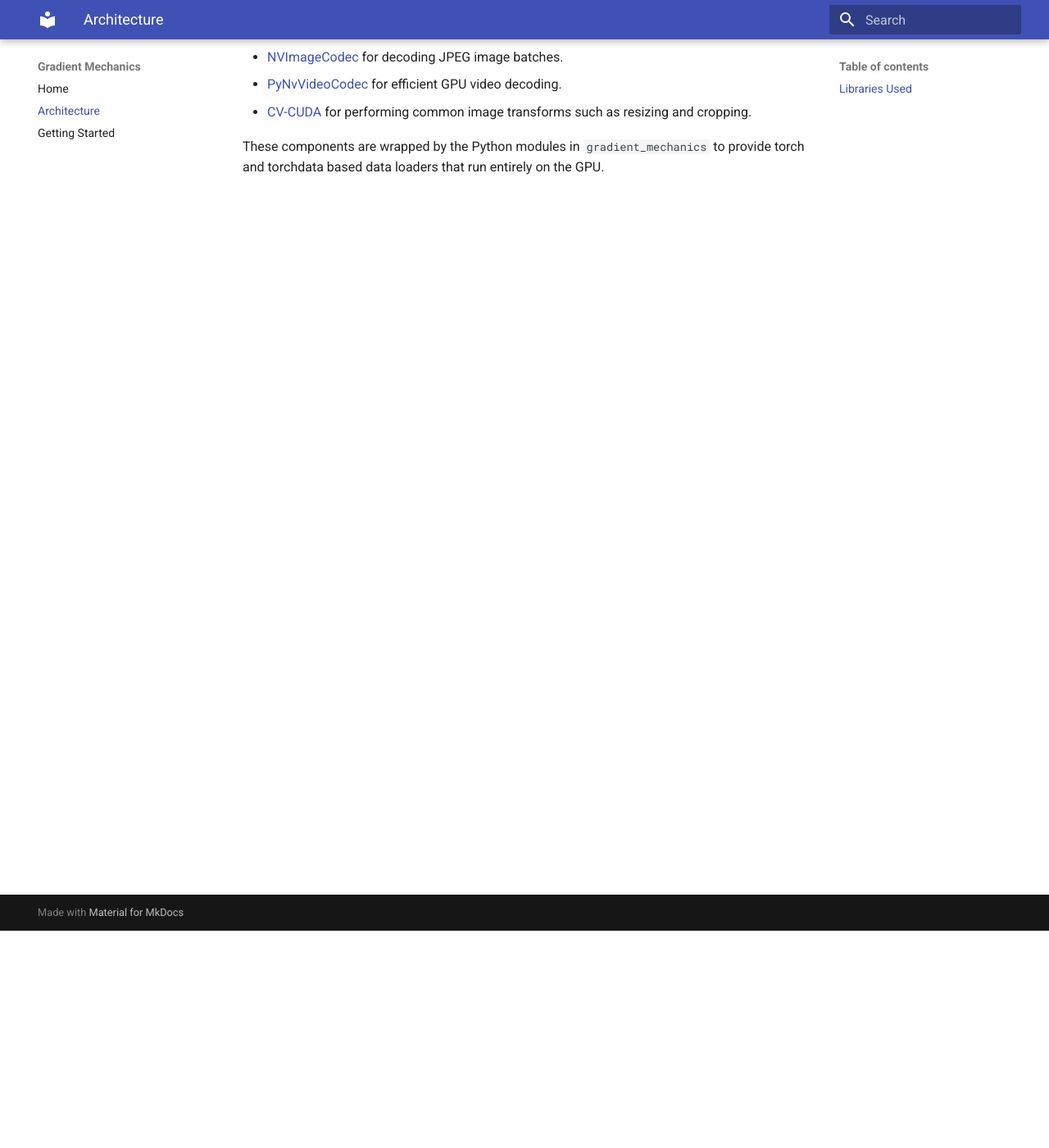
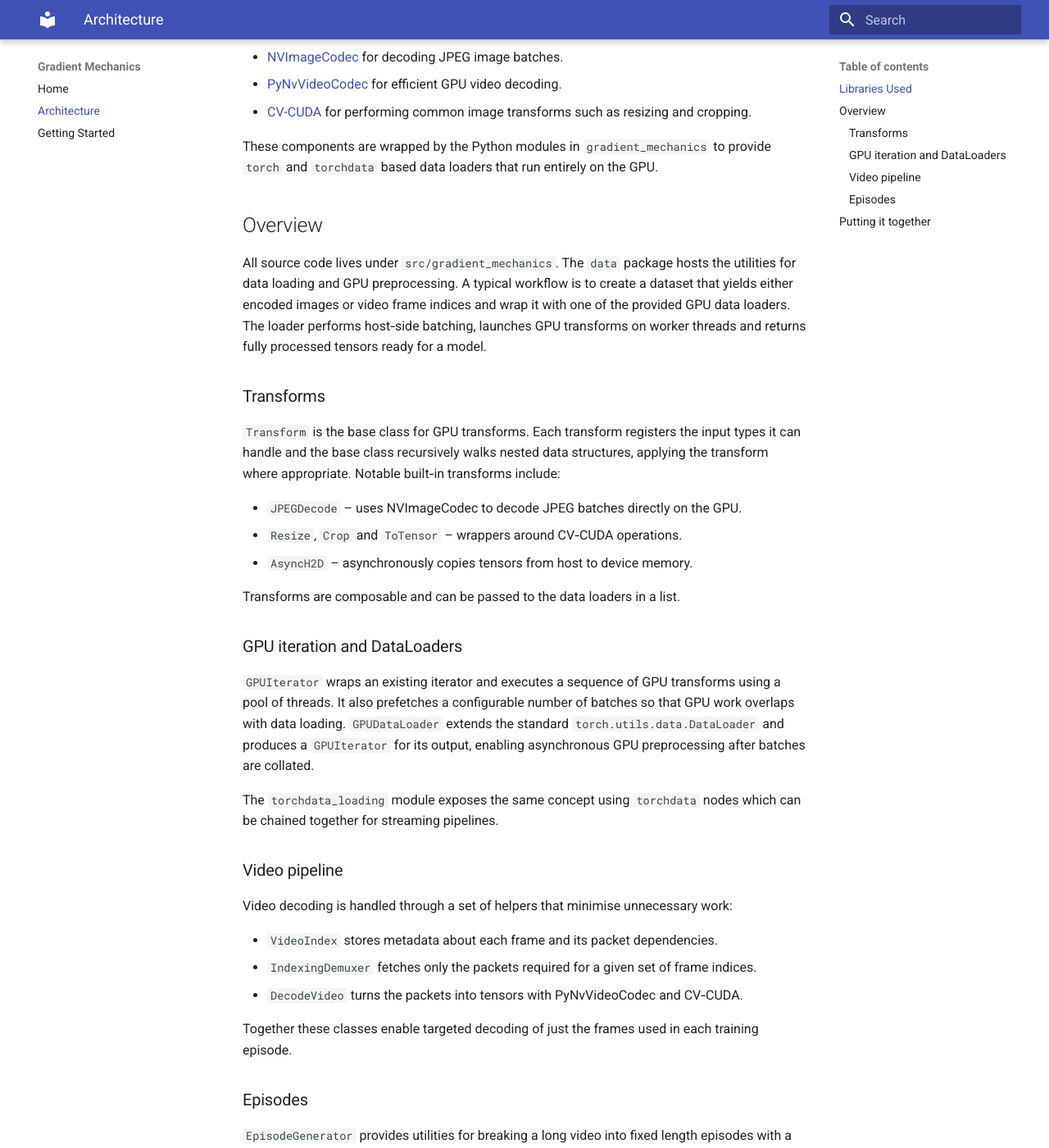
Before and after one commit to ville-k/gradient-mechanics, an MkDocs documentation site: the page built from docs/architecture.md, in a window 1280 px wide and 1400 px high, scrolled down 265 px. Shown: the whole window at 82% size. Built offline with MkDocs 1.6.1 and Material for MkDocs 9.7.7, drawn with Linux system fonts in a browser that asks for light colours; some of the changed text lies outside the part shown.

Commit message:
docs: expand architecture overview

```diff
--- a/docs/architecture.md
+++ b/docs/architecture.md
@@ -1,7 +1,8 @@
 # Architecture
 
-Gradient Mechanics is built around a few core NVIDIA libraries that handle
-decoding and image processing on the GPU.
+Gradient Mechanics wraps several NVIDIA GPU libraries and exposes a
+PyTorch‑friendly interface for building image and video pipelines that execute
+entirely on the GPU.
 
 ## Libraries Used
 
@@ -13,4 +14,67 @@ decoding and image processing on the GPU.
   image transforms such as resizing and cropping.
 
 These components are wrapped by the Python modules in `gradient_mechanics` to
-provide torch and torchdata based data loaders that run entirely on the GPU.
+provide `torch` and `torchdata` based data loaders that run entirely on the GPU.
+
+## Overview
+
+All source code lives under `src/gradient_mechanics`. The `data` package hosts
+the utilities for data loading and GPU preprocessing. A typical workflow is to
+create a dataset that yields either encoded images or video frame indices and
+wrap it with one of the provided GPU data loaders. The loader performs
+host‑side batching, launches GPU transforms on worker threads and returns fully
+processed tensors ready for a model.
+
+### Transforms
+
+`Transform` is the base class for GPU transforms. Each transform registers the
+input types it can handle and the base class recursively walks nested data
+structures, applying the transform where appropriate. Notable built‑in
+transforms include:
+
+- `JPEGDecode` – uses NVImageCodec to decode JPEG batches directly on the GPU.
+- `Resize`, `Crop` and `ToTensor` – wrappers around CV‑CUDA operations.
+- `AsyncH2D` – asynchronously copies tensors from host to device memory.
+
+Transforms are composable and can be passed to the data loaders in a list.
+
+### GPU iteration and DataLoaders
+
+`GPUIterator` wraps an existing iterator and executes a sequence of GPU
+transforms using a pool of threads. It also prefetches a configurable number of
+batches so that GPU work overlaps with data loading. `GPUDataLoader` extends the
+standard `torch.utils.data.DataLoader` and produces a `GPUIterator` for its
+output, enabling asynchronous GPU preprocessing after batches are collated.
+
+The `torchdata_loading` module exposes the same concept using `torchdata` nodes
+which can be chained together for streaming pipelines.
+
+### Video pipeline
+
+Video decoding is handled through a set of helpers that minimise unnecessary
+work:
+
+- `VideoIndex` stores metadata about each frame and its packet dependencies.
+- `IndexingDemuxer` fetches only the packets required for a given set of frame
+  indices.
+- `DecodeVideo` turns the packets into tensors with PyNvVideoCodec and CV‑CUDA.
+
+Together these classes enable targeted decoding of just the frames used in each
+training episode.
+
+### Episodes
+
+`EpisodeGenerator` provides utilities for breaking a long video into fixed
+length episodes with a configurable stride. The tests and benchmarks use it to
+generate small clips for model input.
+
+## Putting it together
+
+1. Create a dataset that yields encoded images or frame indices.
+2. Instantiate a `GPUDataLoader` (or the `torchdata` variant) with a list of GPU
+   transforms.
+3. Iterate over the loader to receive fully processed tensors on the GPU.
+
+The design keeps the data on the device once decoding occurs, avoiding costly
+host/device transfers and making it straightforward to build high‑throughput
+training pipelines.
```
